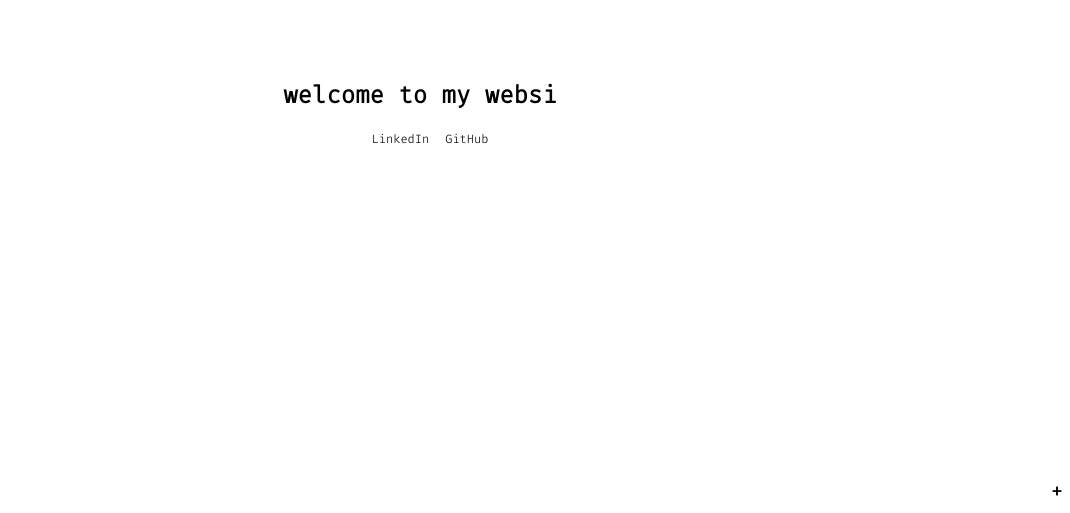
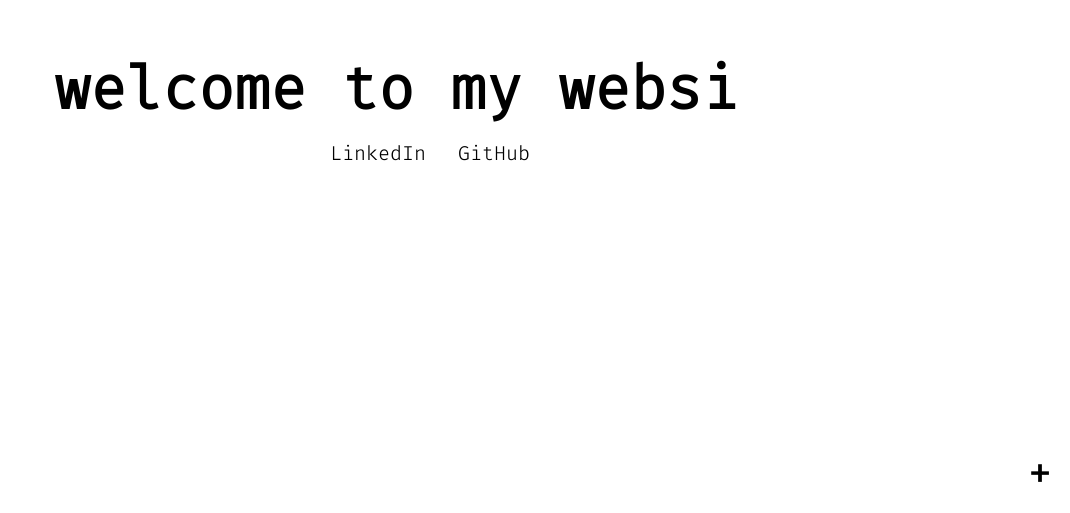
Before and after one commit to Sarmigan/portfolio, a Next.js app: page / in a window 1280 px wide. Shown: the part 287-800 px from the top of the page, without its empty margins (210-1280 px from the left). Built offline with nearby package versions, Linux system fonts and the light colour scheme.

Commit message:
added breakpoints

```diff
--- a/app/music/page.tsx
+++ b/app/music/page.tsx
@@ -9,19 +9,19 @@ export default async function Page() {
     return (
         <div>
             <div className="flex flex-col justify-center items-center h-20">
-                <span id="music_typewriter" className="text-lg font-fira-code text-center"></span>
+                <span id="music_typewriter" className="text-lg xl:text-4xl font-fira-code text-center"></span>
                 <Script src="/typewriter.js" strategy="afterInteractive"></Script>
             </div>
             <div className="flex flex-col justify-center items-center">
                 {data.data.items.map((artist: any, index: any) => (
                     <div key={index} className="m-12 flex-col flex items-center justify-center hover:scale-110 duration-200">
-                        <Image
+                        <img
                             key={index}
-                            className="max-w-48 rounded shadow-2xl"
+                            className="max-w-48 xl:max-w-72 rounded shadow-2xl"
                             src={artist.images[0].url}
                             alt={artist.name}
                         />
-                        <p key={index} className="font-fira-code text-xs mt-2">{index+1}. {artist.name}</p>
+                        <p key={index} className="font-fira-code text-xs xl:text-lg mt-2">{index+1}. {artist.name}</p>
                     </div>
                 ))}
             </div>
--- a/app/page.tsx
+++ b/app/page.tsx
@@ -4,14 +4,14 @@ export default function Home(){
   return (
     <div className="flex flex-col h-screen items-center justify-center">
       <div className="flex">
-        <h1 id="welcome_typewriter" className="text-2xl font-bold font-fira-code"></h1><span className="border-b-2 m-1 w-3 h-6 border-black animate-caret"></span>
+        <h1 id="welcome_typewriter" className="text-2xl xl:text-6xl font-bold font-fira-code"></h1><span className="border-b-2 xl:border-b-4 mx-2 xl:mx-4 w-3 xl:w-9 h-7 xl:h-14 border-black animate-caret"></span>
         <Script src="/typewriter.js" strategy="afterInteractive"></Script>
       </div>
       <div className="flex mt-5">
-        <a className="font-fira-code text-xs mx-2 hover:scale-110 hover:underline underline-offset-3" href="https://www.linkedin.com/in/sarmigan/">LinkedIn</a>
-        <a className="font-fira-code text-xs mx-2 hover:scale-110 hover:underline underline-offset-3" href="https://github.com/Sarmigan">GitHub</a>
+        <a className="font-fira-code text-xs xl:text-xl mx-2 xl:mx-4 hover:scale-110 hover:underline underline-offset-3" href="https://www.linkedin.com/in/sarmigan/">LinkedIn</a>
+        <a className="font-fira-code text-xs xl:text-xl mx-2 xl:mx-4 hover:scale-110 hover:underline underline-offset-3" href="https://github.com/Sarmigan">GitHub</a>
       </div>
-      <a className="absolute bottom-0 right-0 m-2 font-fira-code text-lg font-bold" href="/music">+</a>
+      <a className="absolute bottom-0 right-0 m-2 xl:m-5 font-fira-code text-lg xl:text-4xl font-bold hover:scale-125" href="/music">+</a>
     </div>
   );
 }
```
